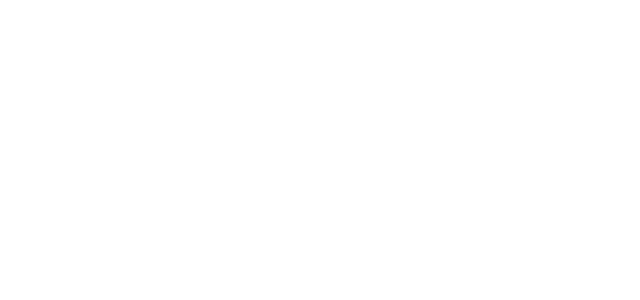
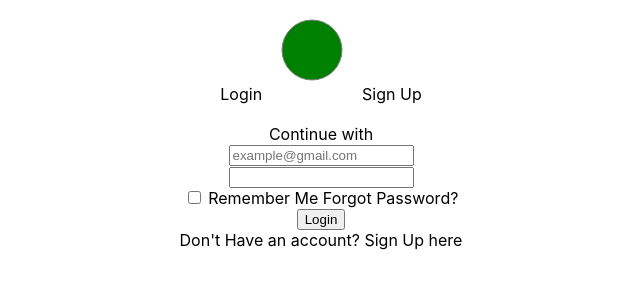
Before and after one commit to maikalangi/Compostr, a React (Create React App) app: page / in a window 1280 px wide. Before the commit this address had no page. Shown: the top 300 px of the page, without its empty margins (319-959 px from the left). Built offline with nearby package versions, Linux system fonts and the light colour scheme.

Commit message:
wip:login page

```diff
--- a/src/App.js
+++ b/src/App.js
@@ -1,13 +1,15 @@
-import logo from './logo.svg';
 import { BrowserRouter as Router,Route, Routes } from 'react-router-dom';
 import './App.css';
 import Calculator from './components/Calculator';
+import Login from './pages/Login';
 
 function App() {
   return (
     <div className="App">
       <Router>
         <Routes>
+          <Route path="/" exact element={<Login/>}>
+          </Route>
           <Route path="/contribute" exact element={<Calculator/>}>
           </Route>
         </Routes>
--- /dev/null
+++ b/src/pages/Login.js
@@ -0,0 +1,31 @@
+const Login = () =>{
+
+    return (
+    <div className="login">
+        <div>
+
+        Login
+        <svg height="100" width="100">
+            <circle cx="50" cy="50" r="30" stroke="gray" stroke-width="1" fill="green" />
+        </svg>
+        Sign Up
+        </div>
+        <br />
+        Continue with
+        <br />
+        <input type="email" placeholder="example@gmail.com"/>
+        <br />
+        <input type="text" />
+        <br />
+        <input type="checkbox" /> Remember Me Forgot Password?
+        <br />
+        <button>Login</button>
+        <br />
+        Don't Have an account? Sign Up here
+
+    </div>
+    )
+
+}
+
+export default Login
```
